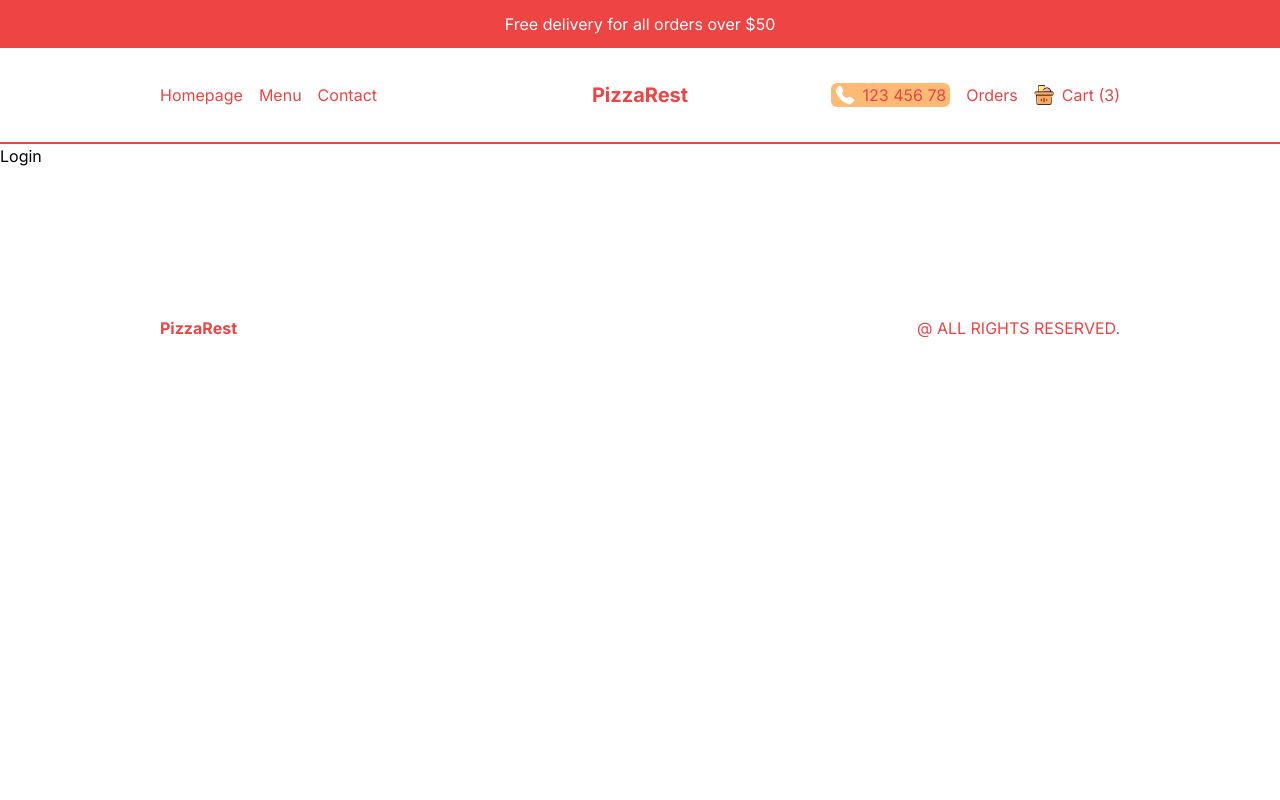
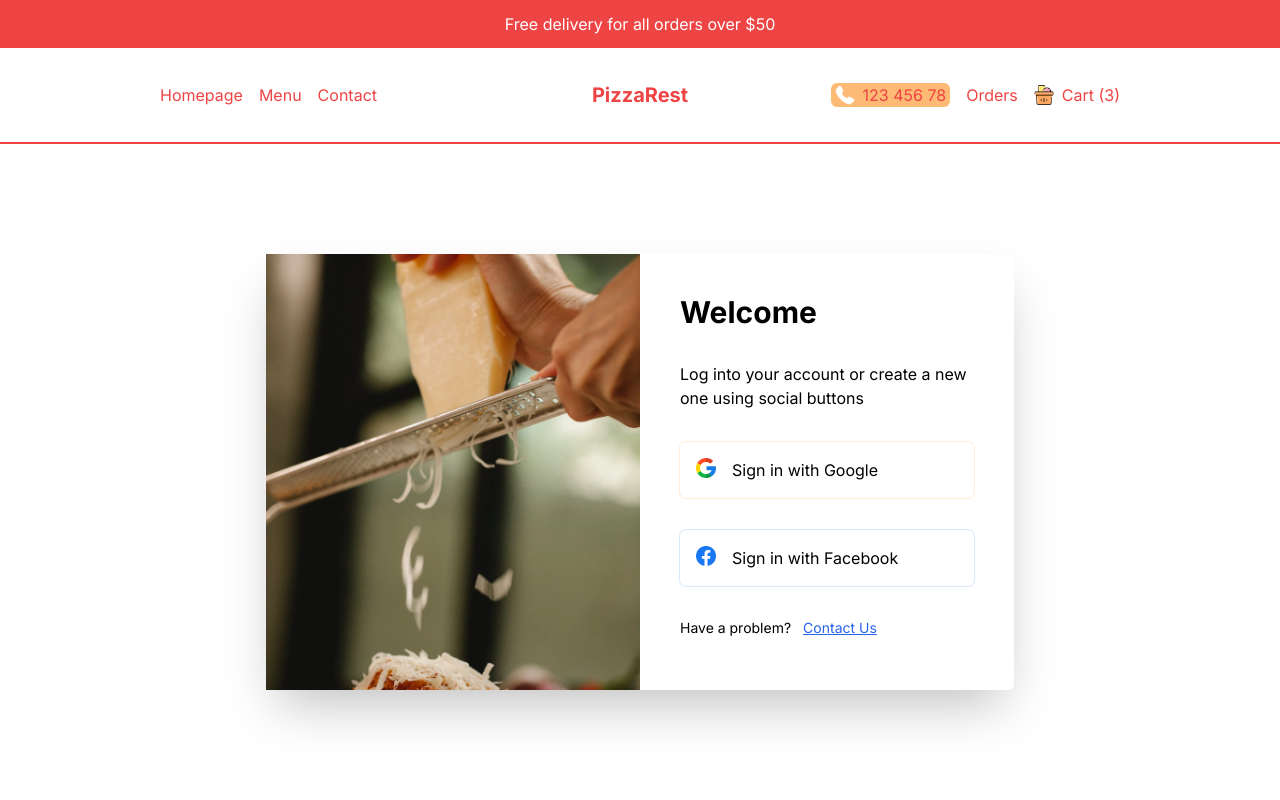
Before and after one commit to gfxargentina/tp-restaurant-frontend, a Next.js app: page /login in a window 1280 px wide. Shown: the top 800 px of the page. Built offline with nearby package versions, Linux system fonts and the light colour scheme.

Commit message:
style: add login page degisn

```diff
--- a/src/app/login/page.tsx
+++ b/src/app/login/page.tsx
@@ -1,7 +1,51 @@
+import Image from 'next/image';
+import Link from 'next/link';
 import React from 'react';
 
 const Login = () => {
-  return <div>Login</div>;
+  return (
+    <div className="p-4 h-[calc(100vh-6rem)] md:h-[calc(100vh-9rem)] flex items-center justify-center ">
+      {/* BOX */}
+      <div className="h-full shadow-2xl rounded-md flex flex-col md:flex-row md:h-[70%] md:w-full lg:w-[60%] 2xl:w-1/2 ">
+        {/* IMAGE CONTAINER  */}
+        <div className="relative h-1/3 w-full md:h-full md:w-1/2 ">
+          <Image src="/loginBg.png" alt="" fill className="object-cover" />
+        </div>
+        {/* FORM CONTAINER */}
+        <div className="p-10 flex flex-col gap-8 md:w-1/2">
+          <h1 className="font-bold text-xl xl:text-3xl">Welcome</h1>
+          <p>Log into your account or create a new one using social buttons</p>
+          <button className="flex gap-4 p-4 ring-1 ring-orange-100 rounded-md">
+            <Image
+              src="/google.png"
+              alt=""
+              width={20}
+              height={20}
+              className="object-contain"
+            />
+            <span>Sign in with Google</span>
+          </button>
+
+          <button className="flex gap-4 p-4 ring-1 ring-blue-100 rounded-md">
+            <Image
+              src="/facebook.png"
+              alt=""
+              width={20}
+              height={20}
+              className="object-contain"
+            />
+            <span>Sign in with Facebook</span>
+          </button>
+          <p className="text-sm">
+            Have a problem?
+            <Link href="/" className="ml-3 text-blue-600 underline">
+              Contact Us
+            </Link>
+          </p>
+        </div>
+      </div>
+    </div>
+  );
 };
 
 export default Login;
```
